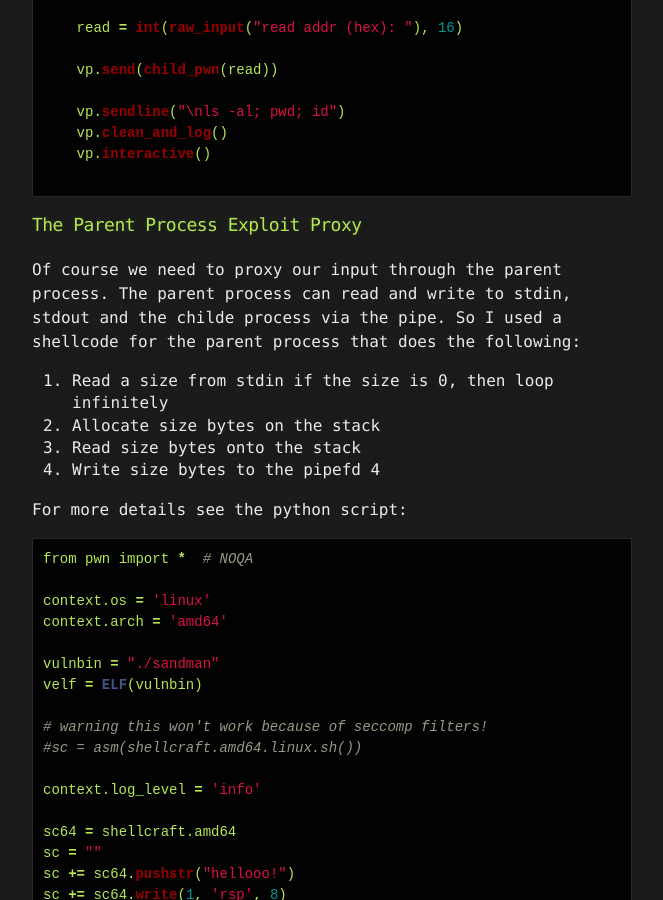
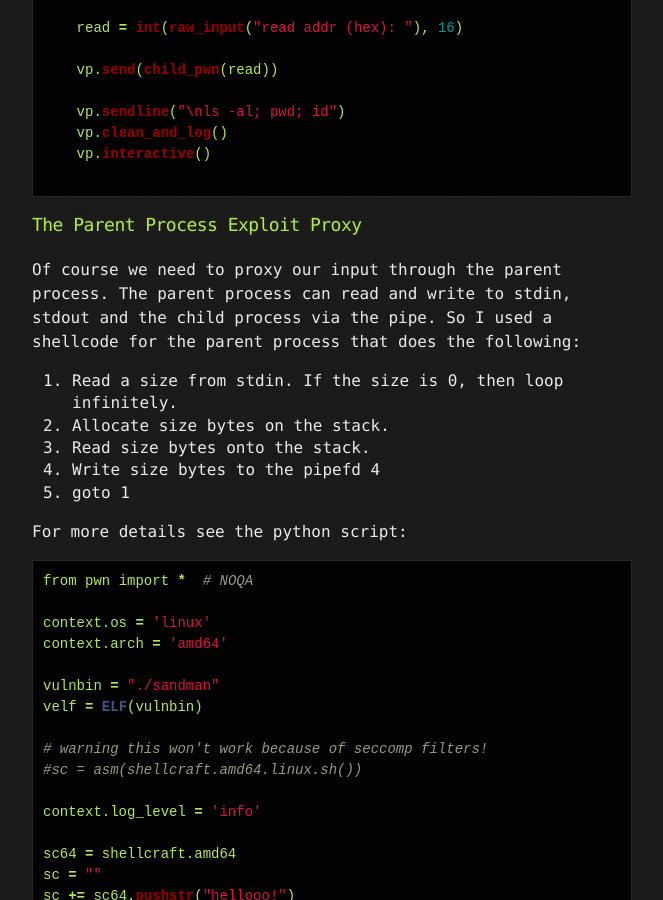
Before and after one commit to mtps3/Mtps3.github.io, a Jekyll site: the page built from _posts/2016-02-02-hackim2016-sandman200.md, in a window 1280 px wide and 900 px high, scrolled down 13693 px. Shown: the whole window, without its empty margins (308-971 px from the left). Built offline with Jekyll 4.4.1, drawn with Linux system fonts in a browser that asks for light colours.

Commit message:
more small changes to sandman writeup

```diff
--- a/_posts/2016-02-02-hackim2016-sandman200.md
+++ b/_posts/2016-02-02-hackim2016-sandman200.md
@@ -648,14 +648,14 @@ if __name__ == "__main__":
 ### The Parent Process Exploit Proxy
 
 Of course we need to proxy our input through the parent process. The parent
-process can read and write to stdin, stdout and the childe process via the
+process can read and write to stdin, stdout and the child process via the
 pipe. So I used a shellcode for the parent process that does the following:
 
-  1. Read a size from stdin
-     if the size is 0, then loop infinitely
-  2. Allocate size bytes on the stack
-  3. Read size bytes onto the stack
+  1. Read a size from stdin. If the size is 0, then loop infinitely.
+  2. Allocate size bytes on the stack.
+  3. Read size bytes onto the stack.
   4. Write size bytes to the pipefd 4
+  5. goto 1
 
 For more details see the python script:
 
```
